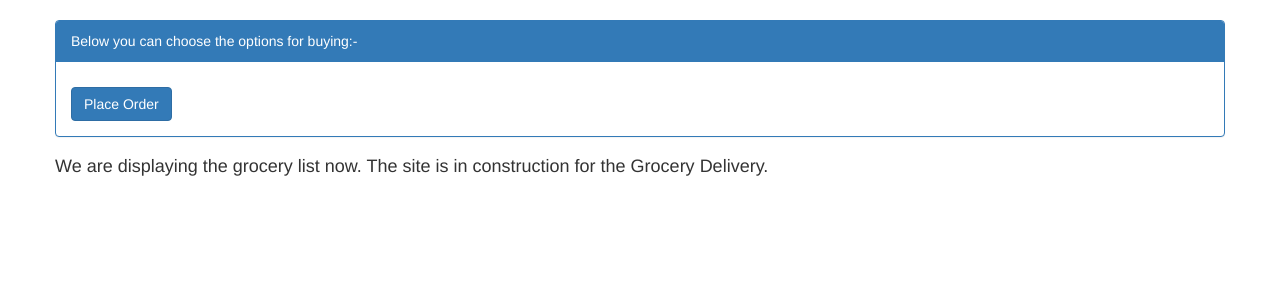
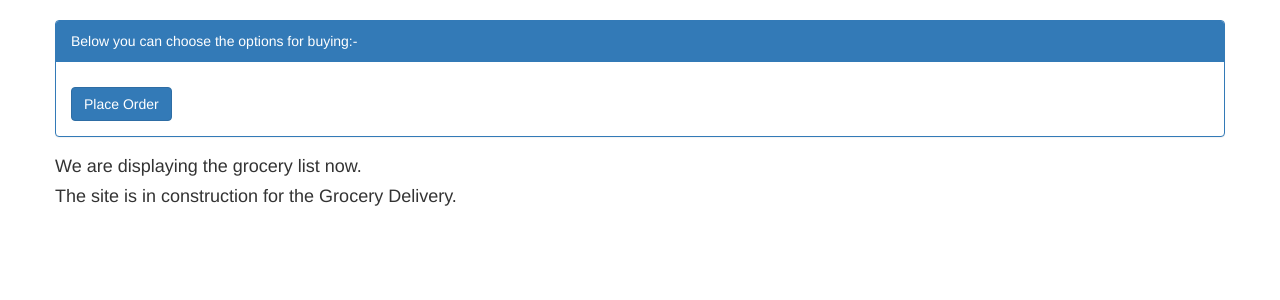
Before and after one commit to Sanjana-Arora-learner/OrderGroceryApp, a React app: page / in a window 1280 px wide. Shown: the top 300 px of the page. Built offline with nearby package versions, Linux system fonts and the light colour scheme.

Commit message:
Modified the look

```diff
--- a/Public/App.js
+++ b/Public/App.js
@@ -71,7 +71,8 @@ class App extends React.Component {
                                 </form>
                             </div>
                         </div>
-                        <h4>We are displaying the grocery list now. The site is in construction for the Grocery Delivery.</h4>
+                        <h4>We are displaying the grocery list now.</h4>
+                        <h4>The site is in construction for the Grocery Delivery. </h4>
                 </div>
             </div>
         );
```
